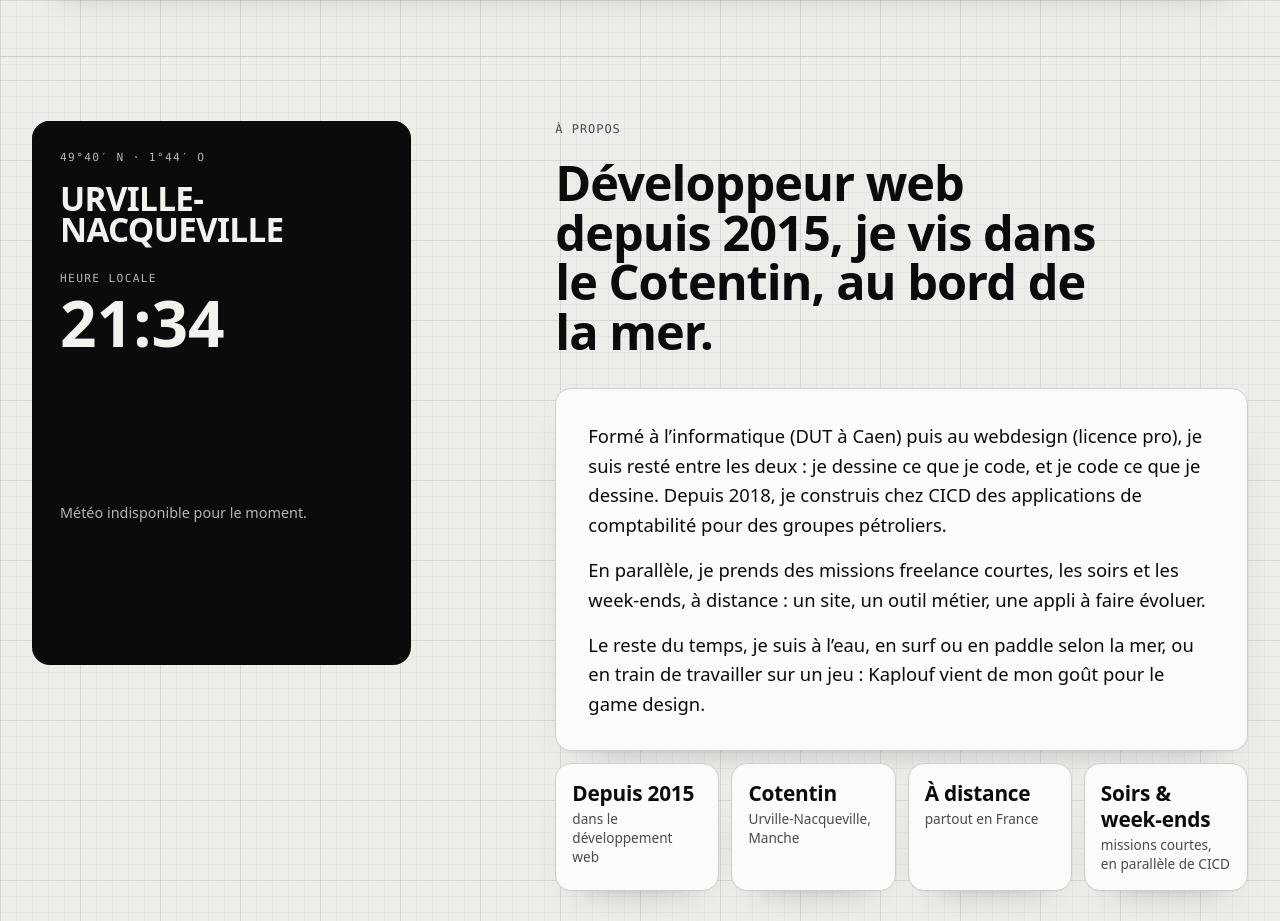
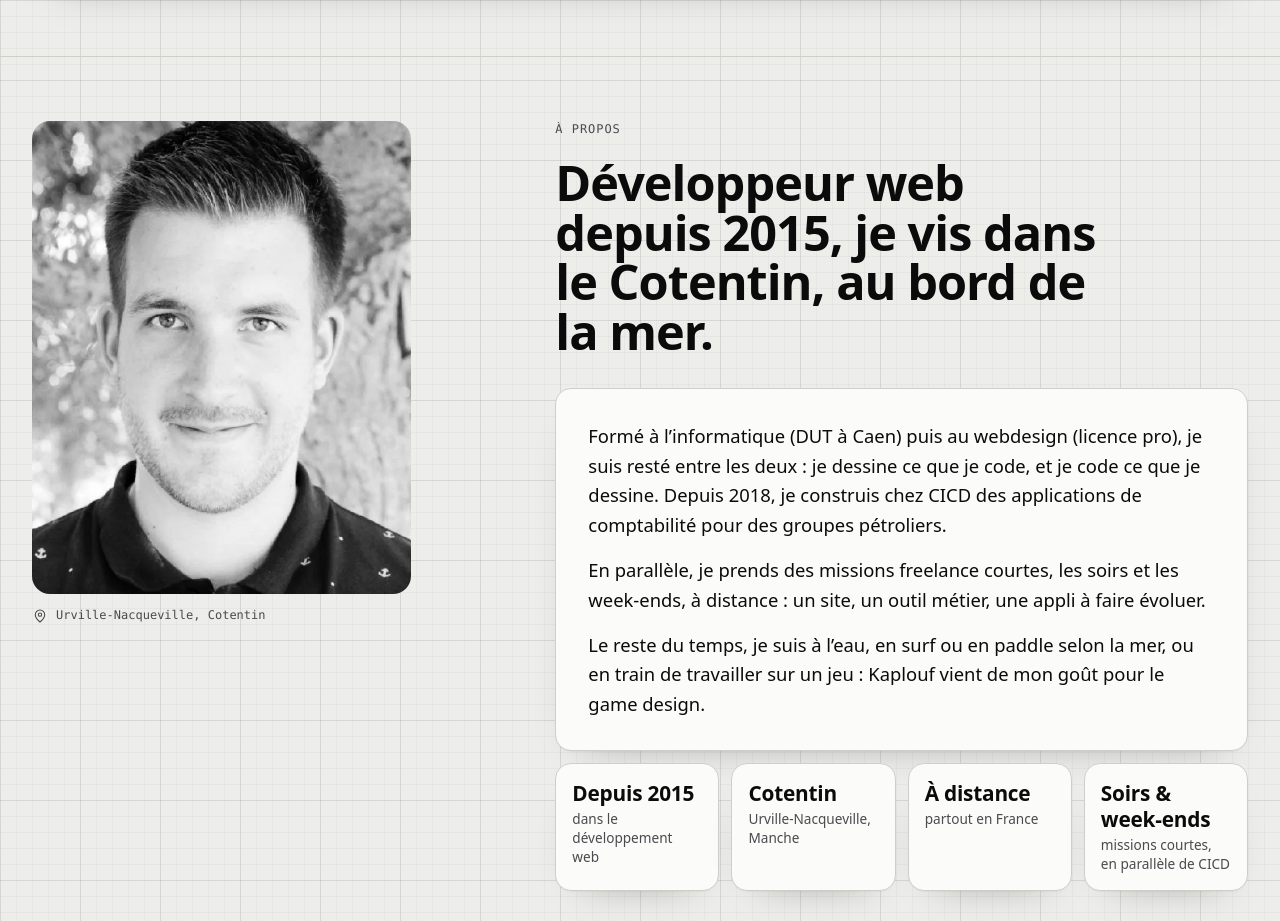
Before and after one commit to mleclerc-dev/portfolio, a Nuxt app: page / in a window 1280 px wide. Shown: the part 5960-6881 px from the top of the page. Built offline with nearby package versions, Linux system fonts and the light colour scheme; no server answers.

Commit message:
feat(about): add portrait photo

```diff
--- a/app/components/AboutSection.vue
+++ b/app/components/AboutSection.vue
@@ -17,8 +17,8 @@ const lang = computed(() => locale.value as Locale)
               v-if="person.photo"
               :src="person.photo"
               :alt="t('about.photo_alt')"
-              width="800"
-              height="1000"
+              width="640"
+              height="800"
               loading="lazy"
               decoding="async"
               class="size-full object-cover"
--- a/app/data/content.ts
+++ b/app/data/content.ts
@@ -8,7 +8,7 @@ export const person = {
   email: 'mleclerc.dev@gmail.com',
   location: 'Urville-Nacqueville',
   /** Portrait in /public (e.g. '/me.jpg'); while empty, the About section shows the mark instead. */
-  photo: '',
+  photo: '/portrait.webp',
   /** The CV, generated from /cv into /public/cv */
   cv: { fr: '/cv/maxime-leclerc-cv-fr.pdf', en: '/cv/maxime-leclerc-cv-en.pdf' } as Localized,
   // Add public profile URLs here; empty ones are not shown.
```
Also changed, not shown: public/portrait.webp (added).
